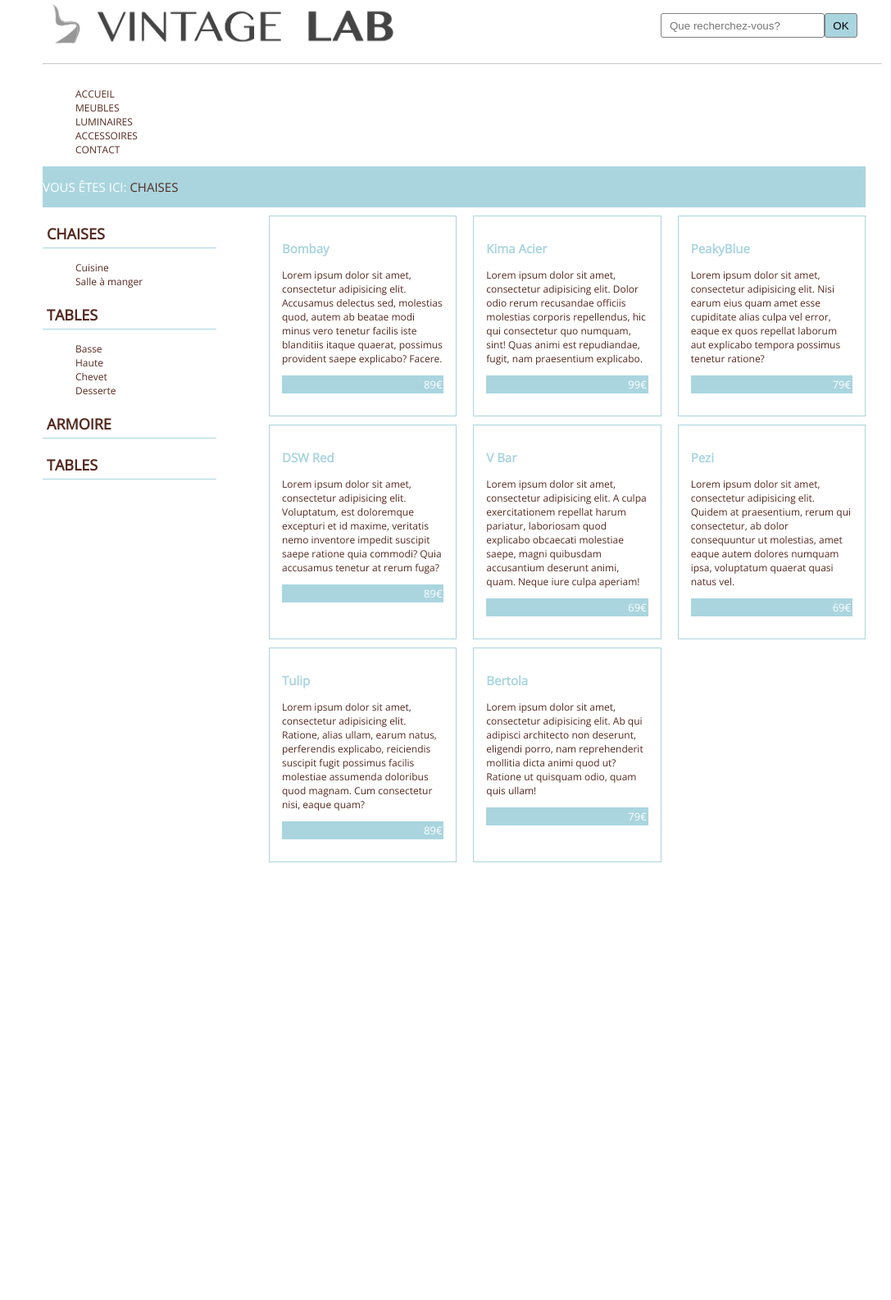
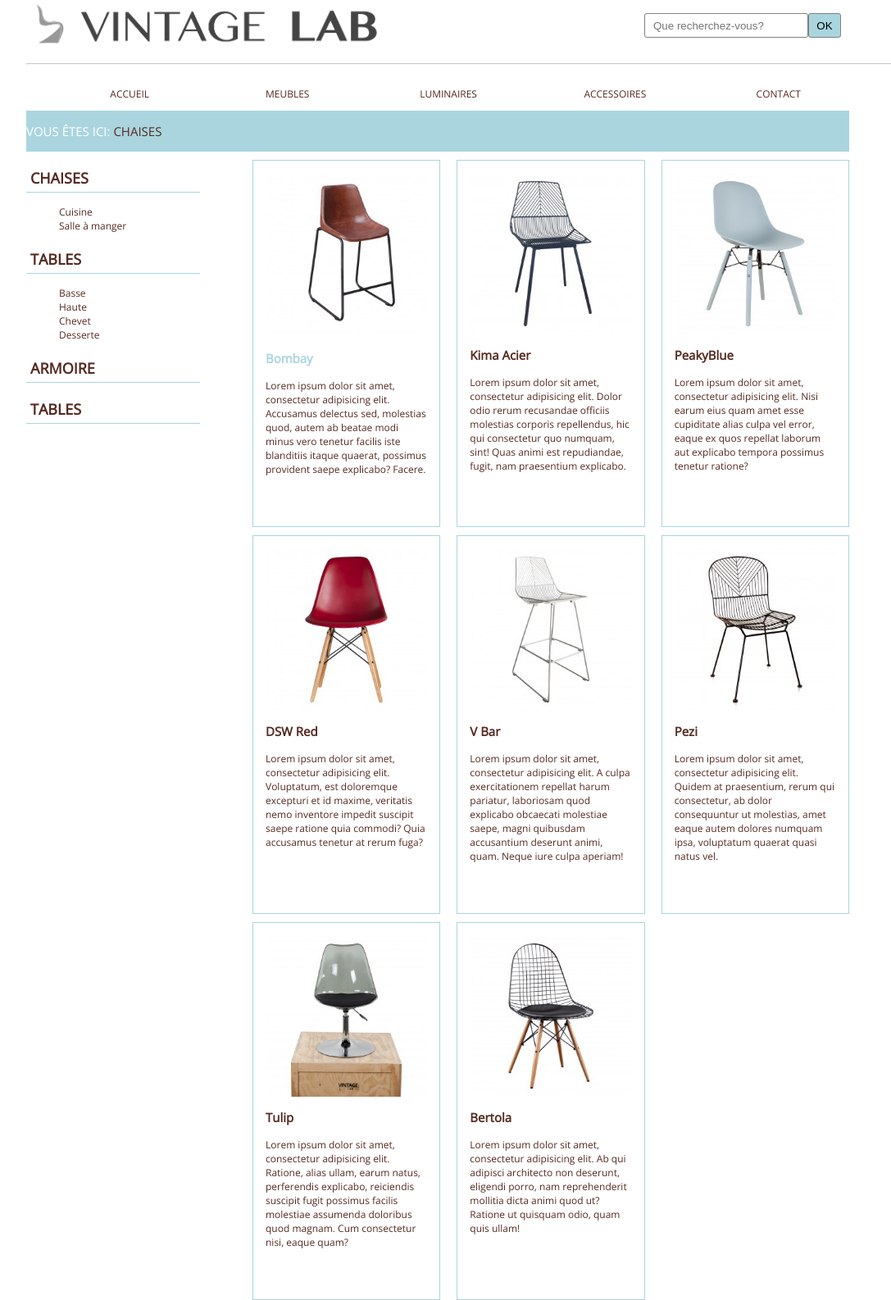
Before and after one commit to thisejf/ProjetMiniSite2018, a PHP site: page /catalogue.html in a window 1280 px wide; the page is wider, and only the part inside the window is pictured. Shown: that part at 82% size, without its empty margins (96-1183 px from the left). Before the commit the page ends 1052 px from the top of that part, so only its background shows below. Run offline with PHP 8.4, Linux system fonts and the light colour scheme.

Commit message:
add img and rollover

```diff
--- a/catalogue.html
+++ b/catalogue.html
@@ -7,8 +7,8 @@
 	<link href="https://fonts.googleapis.com/css?family=Open+Sans" rel="stylesheet">
 	<link rel="stylesheet" type="text/css" href="css/main.css">
 </head>
-<body>
-	<header class="container-mobile-1-tablette-desktop-12-tab-12-big-12">
+<body class="container">
+	<header class="container-mobile-1-tablette-desktop-12-big-12">
 		<a href="#" class="logo -tab-6-big-6"><img src="content/logo.png" title="logo"></a>
 		<form action="" method="POST" class="form container-tab-6-big-6">
 			<div>
@@ -18,8 +18,8 @@
 			</div>
 		</form>
 		<hr>
-		<nav class="menu -tab-6-big-12">
-			<ul>
+		<nav class="menu container-mobile-1-tablette-desktop-12-tab-6-big-12">
+			<ul class="container-mobile-1-tablette-desktop-12-tab-6-big-12">
 				<li><a href="#">ACCUEIL</a></li>
 				<li><a href="#">MEUBLES</a></li>
 				<li><a href="#">LUMINAIRES</a></li>
@@ -27,13 +27,12 @@
 				<li><a href="#">CONTACT</a></li>
 			</ul>
 		</nav>
-
 		<div class="filAriane green -tab-12-big-12">
 			<p>VOUS ÊTES ICI: <a href="#">CHAISES</a></p>
 		</div>
 	</header>
-	<main class="container-mobile-1-tablette-desktop-12">
-		<nav class="menu2 -big-3">
+	<main class="container-mobile-1-tablette-desktop-12-big-12">
+		<nav class="menu2 tab-2-big-3">
 			<h2><a href="#">CHAISES</a></h2>
 			<ul>
 				<li><a href="#">Cuisine</a></li>
@@ -49,58 +48,68 @@
 			<h2><a href="#">ARMOIRE</a></h2>
 			<h2><a href="#">TABLES</a></h2>
 		</nav>
-		<section class="container-mobile-1-tablette-desktop-12-tab-8-big-9">
-			<article class="-tab-6-big-4">
-				<h3><a href="#">Bombay</a></h3>
-				<a href="#"><p>Lorem ipsum dolor sit amet, consectetur adipisicing elit. Accusamus delectus sed, molestias quod, autem ab beatae modi minus vero tenetur facilis iste blanditiis itaque quaerat, possimus provident saepe explicabo? Facere.
-				 </p></a>
+		<section class="container-mobile-1-tablette-desktop-12-tab-7-big-9">
+			<article class="-tab-12-big-4 bombay">
+				<a href="#">
+				<img src="content/IMG_7957x z_275x275.jpg" title="Chaise Bombay">
+				<h3>Bombay</h3>
+				<p>Lorem ipsum dolor sit amet, consectetur adipisicing elit. Accusamus delectus sed, molestias quod, autem ab beatae modi minus vero tenetur facilis iste blanditiis itaque quaerat, possimus provident saepe explicabo? Facere.
+				 </p>
 				 <ul>
 				 	<li>89€</li>
 				 </ul>
+				 </a>
 			</article>
-			<article class="-tab-6-big-4">
+			<article class="-tab-12-big-4 kimaAcier">
+				<img src="content/IMG_5792_275x275.jpg" title="Chaise Kima Acier">
 				<h3><a href="#">Kima Acier</a></h3>
 				<a href="#"><p>Lorem ipsum dolor sit amet, consectetur adipisicing elit. Dolor odio rerum recusandae officiis molestias corporis repellendus, hic qui consectetur quo numquam, sint! Quas animi est repudiandae, fugit, nam praesentium explicabo.</p></a>
 				<ul>
 				 	<li>99€</li>
 				 </ul>
 			</article>
-			<article class="-tab-6-big-4">
+			<article class="-tab-12-big-4 peakyBlue">
+				<img src="content/IMG_06579_275x275.jpg" title="Chaise Peaky Blue">
 				<h3><a href="#">PeakyBlue</a></h3>
 				<a href="#"><p>Lorem ipsum dolor sit amet, consectetur adipisicing elit. Nisi earum eius quam amet esse cupiditate alias culpa vel error, eaque ex quos repellat laborum aut explicabo tempora possimus tenetur ratione?</p></a>
 				<ul>
 				 	<li>79€</li>
 				</ul>
 			</article>
-			<article class="-tab-6-big-4">
+			<article class="-tab-12-big-4 dswRed">
+				<img src="content/IMG_3291_275x275.jpg" title="Chaise DSW Red">
 				<h3><a href="#">DSW Red</a></h3>
 				<a href="#"><p>Lorem ipsum dolor sit amet, consectetur adipisicing elit. Voluptatum, est doloremque excepturi et id maxime, veritatis nemo inventore impedit suscipit saepe ratione quia commodi? Quia accusamus tenetur at rerum fuga?</p></a>
 				<ul>
 				 	<li>89€</li>
 				</ul>
 			</article>
-			<article class="-tab-6-big-4">
+			<article class="-tab-12-big-4 vBar">
+				<img src="content/IMG_5793_275x275.jpg" title="Chaise V Bar">
 				<h3><a href="#">V Bar</a></h3>
 				<a href="#"><p>Lorem ipsum dolor sit amet, consectetur adipisicing elit. A culpa exercitationem repellat harum pariatur, laboriosam quod explicabo obcaecati molestiae saepe, magni quibusdam accusantium deserunt animi, quam. Neque iure culpa aperiam!</p></a>
 				<ul>
 				 	<li>69€</li>
 				</ul>
 			</article>
-			<article class="-tab-6-big-4">
+			<article class="-tab-12-big-4 pezi">
+				<img src="content/IMG_0797_275x275.jpg" title="Chaise Pezi">
 				<h3><a href="#">Pezi</a></h3>
 				<a href="#"><p>Lorem ipsum dolor sit amet, consectetur adipisicing elit. Quidem at praesentium, rerum qui consectetur, ab dolor consequuntur ut molestias, amet eaque autem dolores numquam ipsa, voluptatum quaerat quasi natus vel.</p></a>
 				<ul>
 				 	<li>69€</li>
 				</ul>
 			</article>
-			<article class="-tab-6-big-4">
+			<article class="-tab-12-big-4 tulip">
+				<img src="content/IMG_1898_275x275.jpg" title="Chaise Tulip">
 				<h3><a href="#">Tulip</a></h3>
 				<a href="#"><p>Lorem ipsum dolor sit amet, consectetur adipisicing elit. Ratione, alias ullam, earum natus, perferendis explicabo, reiciendis suscipit fugit possimus facilis molestiae assumenda doloribus quod magnam. Cum consectetur nisi, eaque quam?</p></a>
 				<ul>
 				 	<li>89€</li>
 				</ul>
 			</article>
-			<article class="-tab-6-big-4">
+			<article class="-tab-12-big-4 bertola">
+				<img src="content/IMG_86963_275x275.jpg" title="Chaise Bertola">
 				<h3><a href="#">Bertola</a></h3>
 				<a href="#"><p>Lorem ipsum dolor sit amet, consectetur adipisicing elit. Ab qui adipisci architecto non deserunt, eligendi porro, nam reprehenderit mollitia dicta animi quod ut? Ratione ut quisquam odio, quam quis ullam!</p></a>
 				<ul>
--- a/css/grid.css
+++ b/css/grid.css
@@ -7,9 +7,6 @@ html
 	box-sizing: border-box;
 }
 
-html{
-
-}
 
 [class*="container"]{
 	display: flex;
@@ -31,54 +28,55 @@ html{
 		flex-direction: row;
 	}
 
+
 	[class*="-tablette"] > * {
-		flex-basis: calc(100% * 1/12 - 2rem);
-		margin-left: 2rem;
+		flex-basis: calc(100% * 1/12 - 1rem);
+		margin-left: 1rem;
 	}
 
 
 	[class*="-tablette"] > [class*="-tab-2"] {
-		flex-basis: calc(100% * 1/6 - 2rem);
+		flex-basis: calc(100% * 1/6 - 1rem);
 	}
 
 	[class*="-tablette"] > [class*="-tab-3"] {
-		flex-basis: calc(100% * 1/4 - 2rem);
+		flex-basis: calc(100% * 1/4 - 1rem);
 	}
 
 	[class*="-tablette"] > [class*="-tab-4"] {
-		flex-basis: calc(100% * 1/3 - 2rem);
+		flex-basis: calc(100% * 1/3 - 1rem);
 	}
 
 	[class*="-tablette"] > [class*="-tab-5"] {
-		flex-basis: calc(100% * 5/12 - 2rem);
+		flex-basis: calc(100% * 5/12 - 1rem);
 	}
 
 	[class*="-tablette"] > [class*="-tab-6"] {
-		flex-basis: calc(100% * 1/2 - 2rem);
+		flex-basis: calc(100% * 1/2 - 1rem);
 	}
 
 	[class*="-tablette"] > [class*="-tab-7"] {
-		flex-basis: calc(100% * 7/12 - 2rem);
+		flex-basis: calc(100% * 7/12 - 1rem);
 	}
 
 	[class*="-tablette"] > [class*="-tab-8"] {
-		flex-basis: calc(100% * 2/3 - 2rem);
+		flex-basis: calc(100% * 2/3 - 1rem);
 	}
 
 	[class*="-tablette"] > [class*="-tab-9"] {
-		flex-basis: calc(100% * 3/4 - 2rem);
+		flex-basis: calc(100% * 3/4 - 1rem);
 	}
 
 	[class*="-tablette"] > [class*="-tab-10"] {
-		flex-basis: calc(100% * 5/6 - 2rem);
+		flex-basis: calc(100% * 5/6 - 1rem);
 	}
 
 	[class*="-tablette"] > [class*="-tab-11"] {
-		flex-basis: calc(100% * 11/12 - 2rem);
+		flex-basis: calc(100% * 11/12 - 1rem);
 	}
 
 	[class*="-tablette"] > [class*="-tab-12"] {
-		flex-basis: calc(100% - 2rem);
+		flex-basis: 100%;
 	}
 }
 
@@ -93,6 +91,7 @@ html{
 	[class*="-desktop-12"] > * {
 		flex-grow: 0;
 		flex-basis: calc(100% * 1/12 - 2rem);
+		margin-left: 2rem;
 	}
 
 	[class*="-desktop-12"] > [class*="-big-2"] {
@@ -136,6 +135,6 @@ html{
 	}
 
 	[class*="-desktop-12"] > [class*="-big-12"] {
-		flex-basis: calc(100% - 2rem);
+		flex-basis: 100%;
 	}
 }
--- a/css/main.css
+++ b/css/main.css
@@ -1,20 +1,17 @@
 body{
 	font-family: 'Open Sans', sans-serif;
 	color: #000;
-	margin: 0;
 	font-size: 1.2rem;
+	width: 100%;
+	margin: 0 auto;
 }
 
 li{
 	list-style-type: none;
 }
 
-header{
-	position: relative;
-}
-
 hr{
-	min-width: 100%;
+	min-width: 100vw;
 	color: #A38A7C;
 	opacity: 0.5;
 	margin: 1.5rem 0;
@@ -61,8 +58,14 @@ input{
 	background-color: #AAD5DF;
 }
 
+
 .menu, .menu2 li{
 	display: none;
+	text-align: center;
+}
+
+.menu ul li a:hover{
+	border-bottom: 2px solid #552a20;
 }
 
 .menu2 h2{
@@ -97,8 +100,12 @@ article ul li{
 	text-align: right;
 }
 
+article > img{
+	display:none;
+}
 
-h3 a{
+
+h3{
 	font-size: 1.5rem;
 	color: #AAD5DF;
 }
@@ -116,12 +123,18 @@ section > *{
 }
 
 @media screen and (min-width: 600px){
-	header, main{
-		margin: 0 auto;
+
+	header, main,section{
+		margin-left: -1rem;
 	}
 
 	.menu, .menu2 li{
-		display: block;
+		display: flex;
+	}
+
+	.menu ul{
+		justify-content: space-around;
+		padding: 0;
 	}
 
 	form{
@@ -135,10 +148,40 @@ section > *{
 
 	section{
 		margin-top:0;
-		margin-left: -2rem;
+	}
+	article > img{
+		display:block;
 	}
 }
 
 @media screen and (min-width: 900px){
+	body{
+		max-width: 1024px;
+	}
 
+	header, main,section{
+		margin-left: -2rem;
+	}
+
+	article, article > *{
+		transition-property: all;
+		transition-duration: 1s;
+		transition-delay: 1ms;
+		transition-timing-function: ease-out;
+	}
+
+	article:hover
+	{
+		box-shadow: 0px 0px 1rem #552a20;
+	}
+
+	article ul{
+		width: 0px;
+		visibility:hidden;
+	}
+
+	article:hover ul{
+		width:100%;
+		visibility: visible;
+	}
 }
```
